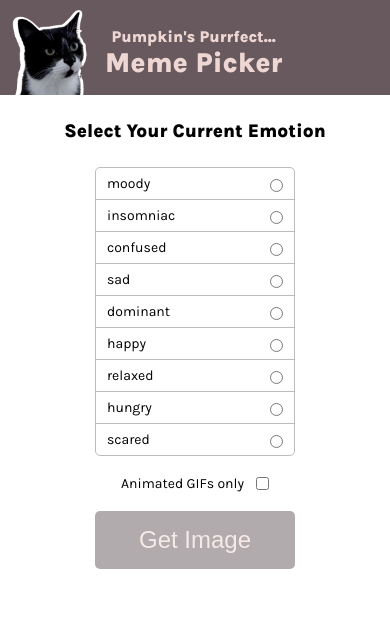
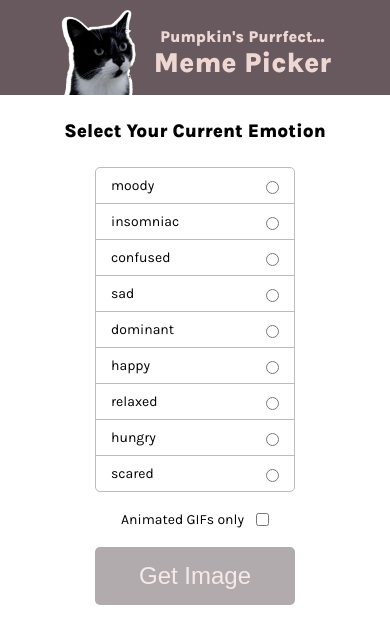
Before and after one commit to goldenokeama/cat-themed-meme-app, a website built with Vite: page index.html in a window 390 px wide. Built offline with nearby package versions, Linux system fonts and the light colour scheme.

Commit message:
made the app responsive to mobile screens

```diff
--- a/index.css
+++ b/index.css
@@ -31,6 +31,11 @@ h3 {
 }
 
 /* layout */
+.container {
+  width: 100%;
+  max-width: 700px;
+  margin: 0 auto;
+}
 
 header {
   background-color: #67595e;
@@ -39,6 +44,7 @@ header {
 .header-inner {
   display: flex;
   align-items: center;
+  justify-content: center;
   margin: 0 auto;
   width: 370px;
   gap: 15px;
@@ -52,7 +58,8 @@ header {
 .controls-container {
   display: flex;
   flex-direction: column;
-  width: 200px;
+  width: 50%;
+  min-width: 200px;
   margin: 0px auto;
 }
 
@@ -69,7 +76,8 @@ header {
   display: flex;
   align-items: center;
   border-bottom: 1px solid #bcbcbc;
-  padding: 4px 8px;
+  /* padding: 4px 8px; */
+  padding: 6px 12px;
 }
 
 .radio:first-child {
@@ -141,8 +149,10 @@ input[type="radio"] {
   justify-content: center;
   border: 1px solid #67595e;
   border-radius: 5px;
-  width: 420px;
-  height: 490px;
+  width: 52%;
+  max-width: 420px;
+  min-width: 345px;
+  height: 510px;
   background-color: #fff0ee;
 }
 
--- a/index.html
+++ b/index.html
@@ -11,6 +11,7 @@
   </head>
 
   <body>
+    <div class="container">
       <header>
         <div class="header-inner">
           <img src="./images/pumpkin.png" class="pumpkin-img" />
@@ -36,9 +37,12 @@
         </div>
       </main>
       <div class="meme-modal" id="meme-modal">
-      <button class="meme-modal-close-btn" id="meme-modal-close-btn">X</button>
+        <button class="meme-modal-close-btn" id="meme-modal-close-btn">
+          X
+        </button>
         <div id="meme-modal-inner"></div>
       </div>
       <script src="index.js" type="module"></script>
+    </div>
   </body>
 </html>
```
Lines whose indentation alone changed are shown as unchanged.
